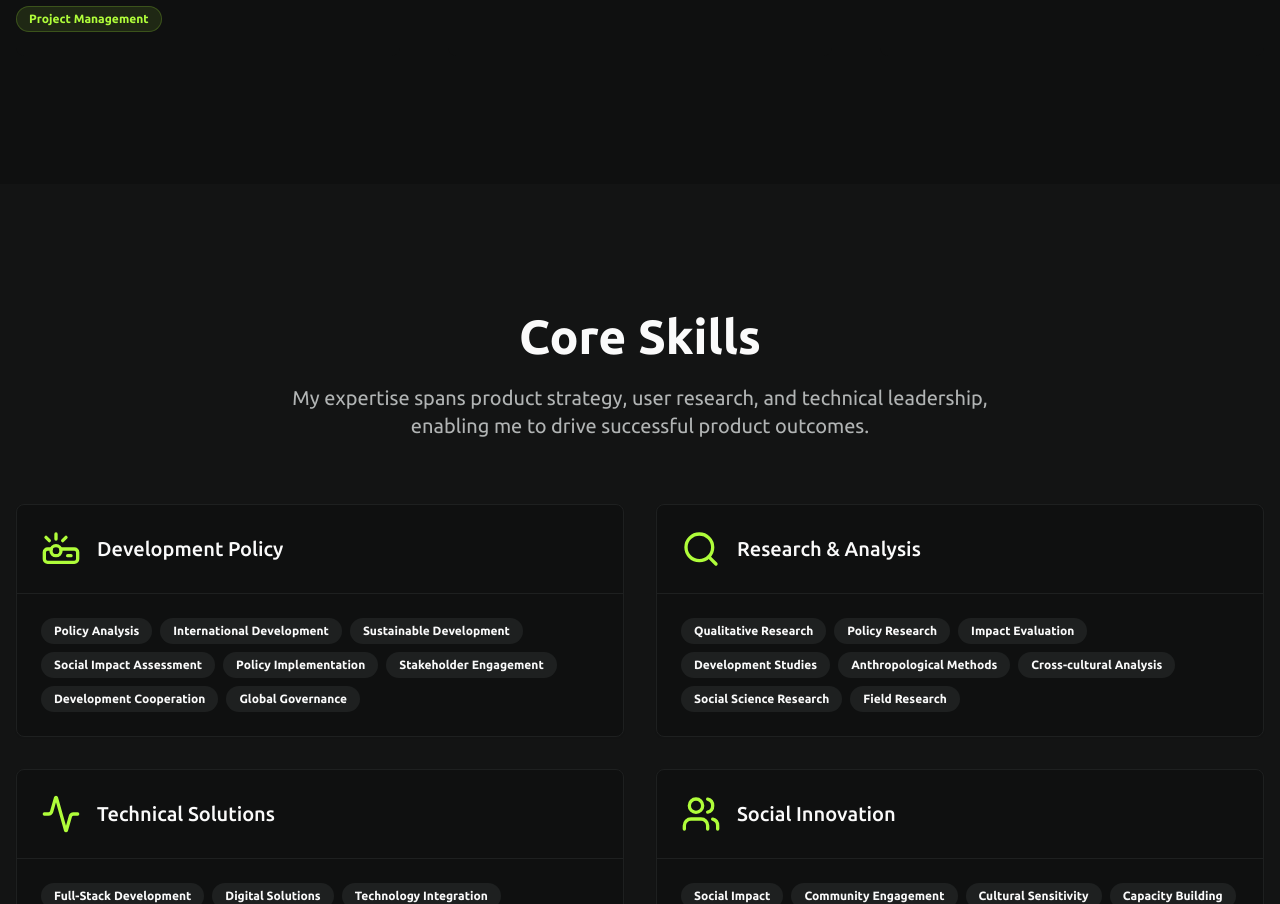
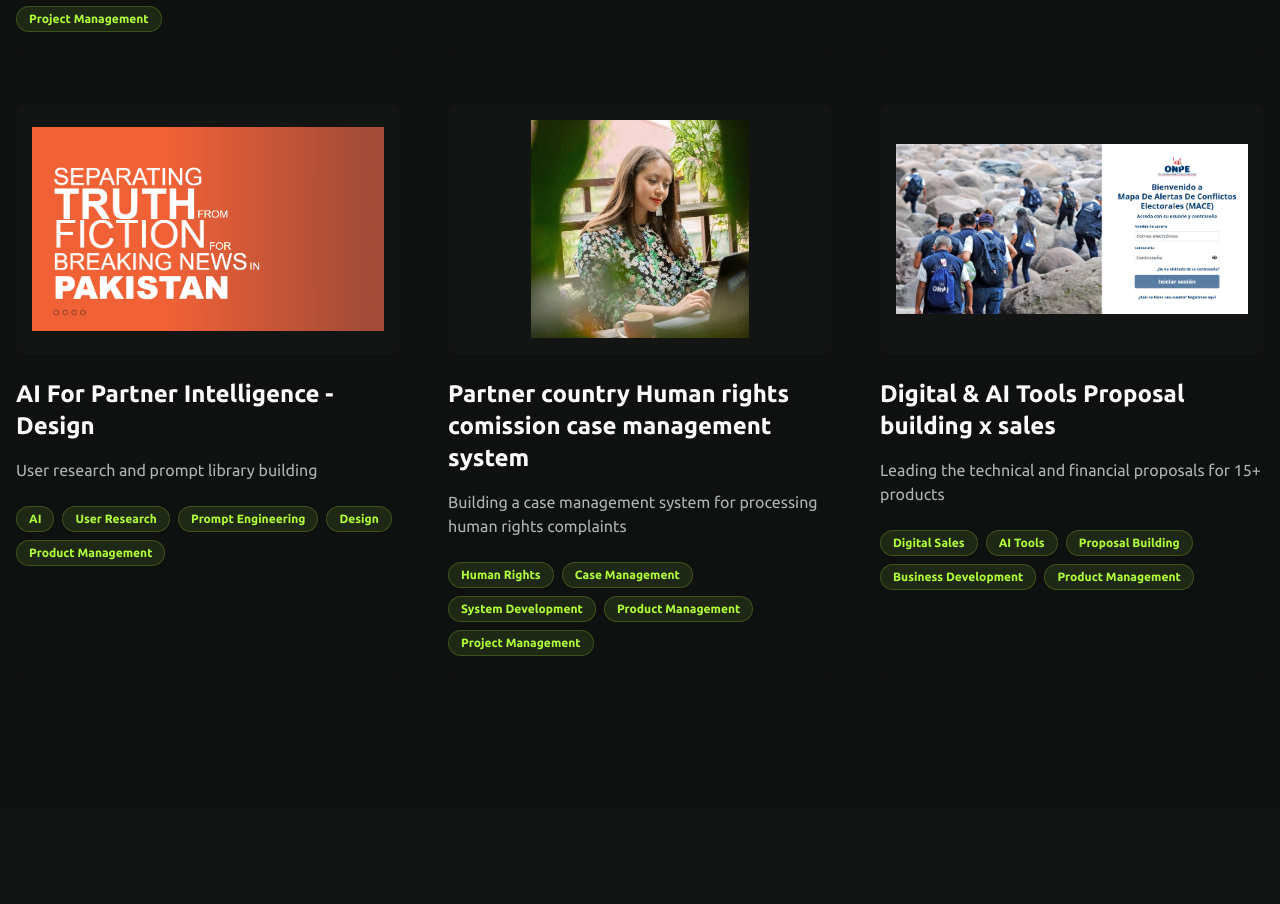
Before and after one commit to kasukasukasu/kaarina-product-portfolio, a React (Vite) app: page / in a window 1280 px wide. Shown: the part 4106-5010 px from the top of the page. Built offline with nearby package versions, Linux system fonts and the light colour scheme.

Commit message:
Add new projects
Added three new projects to the portfolio:
- AI For Partner Intelligence - Design
- Partner country Human rights commission case management system
- Digital & AI Tools Proposal building x sales

```diff
--- a/src/components/ProjectsSection.tsx
+++ b/src/components/ProjectsSection.tsx
@@ -137,6 +137,33 @@ const projects: Project[] = [
     demoUrl: "https://www.example.com/ai-hub",
     githubUrl: "",
     techStack: ["AI Hub", "Sustainable Development", "African Innovation", "Artificial Intelligence", "Project Management"]
+  },
+  {
+    id: 16,
+    title: "AI For Partner Intelligence - Design",
+    description: "User research and prompt library building",
+    image: "/lovable-uploads/b99342b4-9505-4ecb-9b6f-a4c1c3c68c10.png",
+    demoUrl: "https://www.example.com/ai-partner-intelligence",
+    githubUrl: "",
+    techStack: ["AI", "User Research", "Prompt Engineering", "Design", "Product Management"]
+  },
+  {
+    id: 17,
+    title: "Partner country Human rights comission case management system",
+    description: "Building a case management system for processing human rights complaints",
+    image: "/lovable-uploads/890f5c58-1f48-4e7a-9765-75dac4190ddf.png",
+    demoUrl: "https://www.example.com/hr-case-management",
+    githubUrl: "",
+    techStack: ["Human Rights", "Case Management", "System Development", "Product Management", "Project Management"]
+  },
+  {
+    id: 18,
+    title: "Digital & AI Tools Proposal building x sales",
+    description: "Leading the technical and financial proposals for 15+ products",
+    image: "/lovable-uploads/a5920c90-a234-4c0b-a22d-30d1cc909d48.png",
+    demoUrl: "https://www.example.com/digital-ai-proposals",
+    githubUrl: "",
+    techStack: ["Digital Sales", "AI Tools", "Proposal Building", "Business Development", "Product Management"]
   }
 ];
 
```
